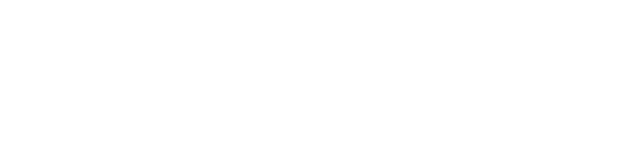
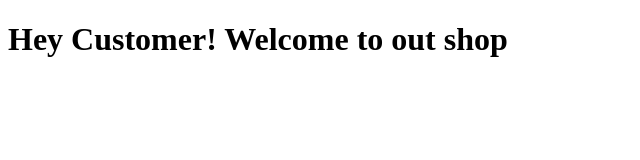
Before and after one commit to AbadNicolas/XHZ-project, a plain HTML site: page index.html in a window 1280 px wide. Shown: the whole page, without its empty margins (0-640 px from the left). Drawn offline with Linux system fonts and the light colour scheme.

Commit message:
page with greeting header

```diff
--- a/index.html
+++ b/index.html
@@ -4,6 +4,6 @@
     <title>Welcome to XYH</title>
 </head>
 <body>
-
+  <h1> Hey Customer! Welcome to out shop  </h1>
 </body>
 </html>
```
